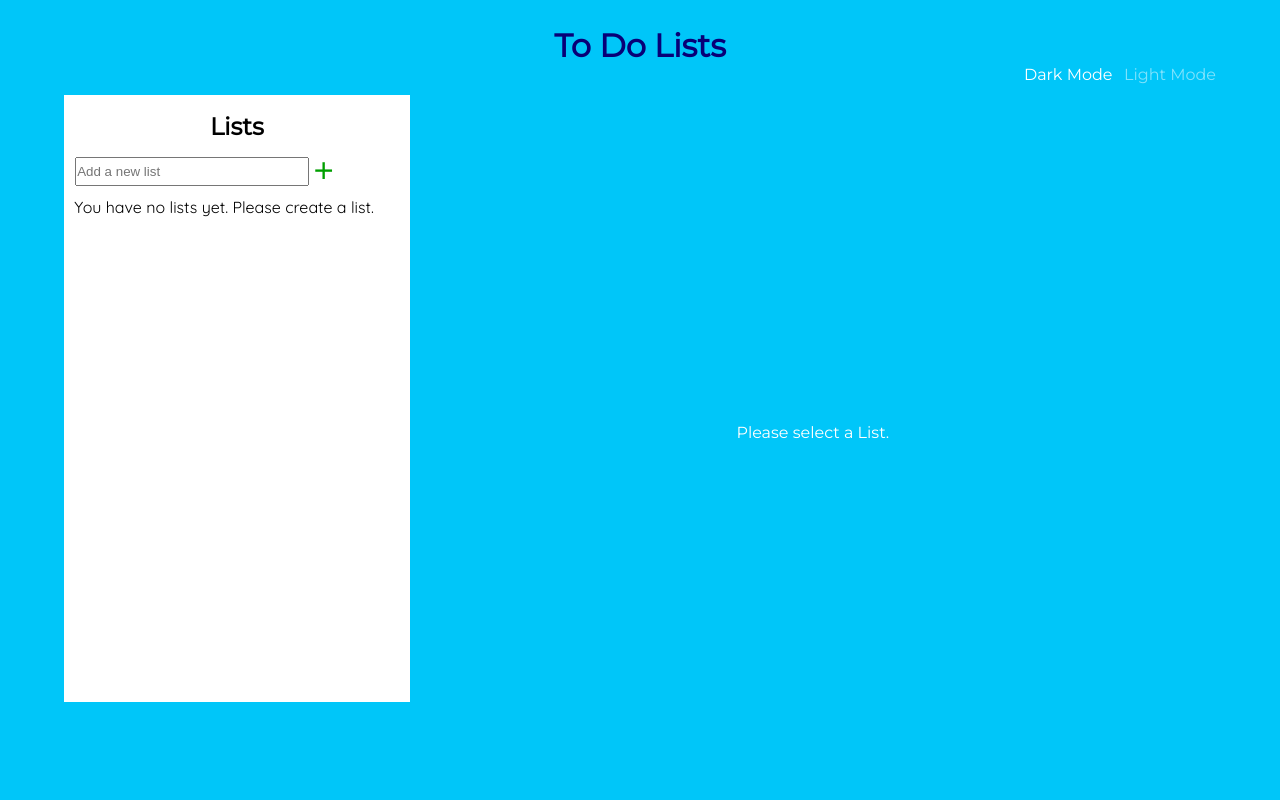
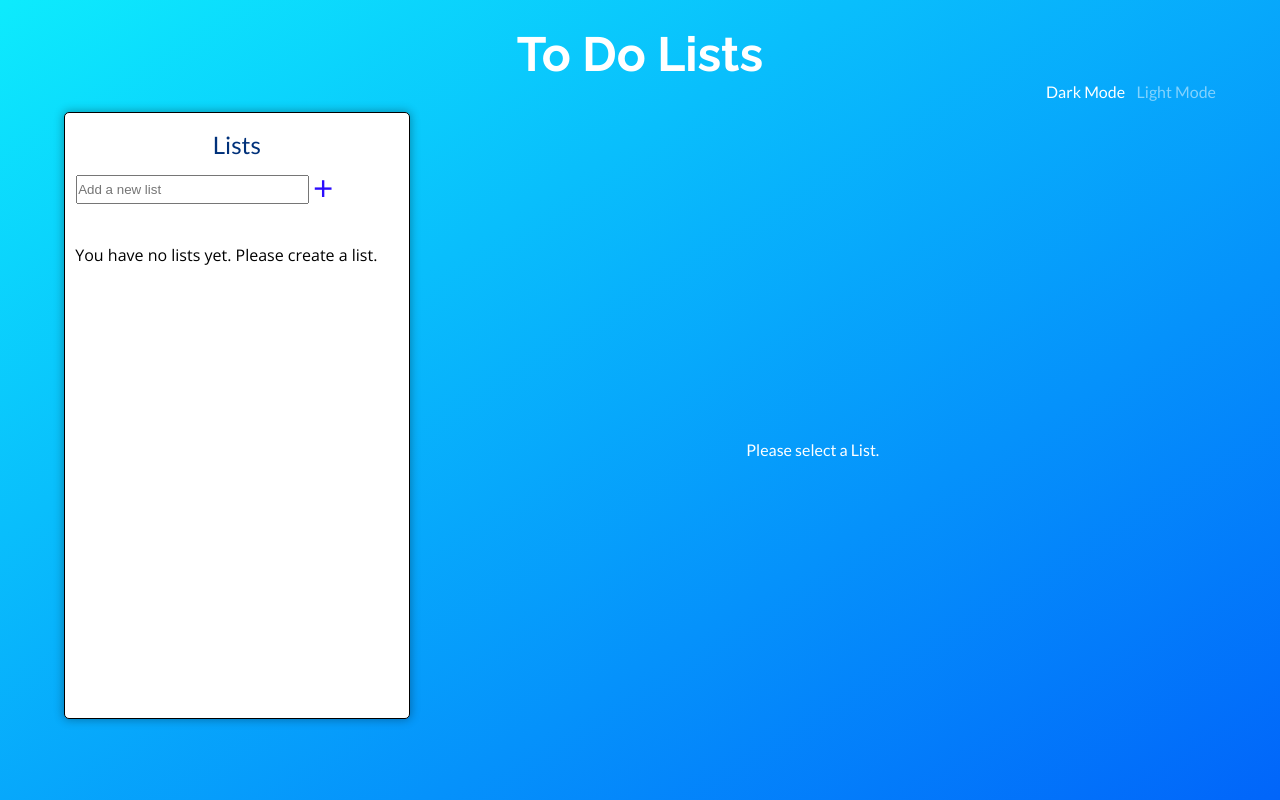
Before and after one commit to JillBirchall/to-do-lists, a React (Create React App) app: page / in a window 1280 px wide. Built offline with nearby package versions, Linux system fonts and the light colour scheme.

Commit message:
Changed colours, added scrollbar styling

```diff
--- a/package.json
+++ b/package.json
@@ -8,6 +8,7 @@
     "@testing-library/user-event": "^12.8.3",
     "react": "^17.0.1",
     "react-dom": "^17.0.1",
+    "react-icons": "^4.2.0",
     "react-scripts": "4.0.3",
     "uuid": "^8.3.2",
     "web-vitals": "^1.1.0"
--- a/public/index.html
+++ b/public/index.html
@@ -27,7 +27,15 @@
     <title>React App</title>
     <link rel="preconnect" href="https://fonts.gstatic.com" />
     <link
-      href="https://fonts.googleapis.com/css2?family=Montserrat&family=Quicksand&display=swap"
+      href="https://fonts.googleapis.com/css2?family=Open+Sans&display=swap"
+      rel="stylesheet"
+    />
+    <link
+      href="https://fonts.googleapis.com/css2?family=Lato&display=swap"
+      rel="stylesheet"
+    />
+    <link
+      href="https://fonts.googleapis.com/css2?family=Raleway:wght@700&display=swap"
       rel="stylesheet"
     />
     <link
--- a/src/App.css
+++ b/src/App.css
@@ -6,36 +6,55 @@ Variables
 
 :root {
   --background-colour: #00c6f9;
-  --main-heading-colour: rgb(8, 0, 119);
-  --list-background-colour: white;
-  --toggle-button-colour: #0332cb;
-  --delete-all-btn-colour: #ff2c2c;
-  --delete-completed-btn-colour: #ff8000;
-  --heading-font-family: "Montserrat", sans-serif;
-  --list-item-font-family: "Quicksand", sans-serif;
-  --green-icon-colour: #009f00;
-  --list-hover-colour: #a9bbf7;
+  --background-gradient: linear-gradient(to top left, #0165fa, #0debfd);
+  --main-heading-colour: rgb(255, 255, 255);
+  --list-background-colour: rgba(255, 255, 255);
+  --toggle-button-colour: #2c0dfd;
+  --delete-all-btn-colour: #ff0037;
+  --delete-completed-btn-colour: #9600fa;
+  --title-font-family: "Raleway", sans-serif;
+  --heading-font-family: "Lato", sans-serif;
+  --list-item-font-family: "Open Sans", sans-serif;
+  --add-icon-colour: #2c0dfd;
+  --list-hover-colour: rgba(77, 148, 255, 0.5);
   --text-colour: black;
-  --edit-icon-colour: rgb(0, 38, 119);
-  --delete-icon-colour: rgb(0, 38, 119);
-  --selected-list-colour: rgb(25, 0, 255);
-  --list-names-menu-colour: rgb(98, 245, 255);
+  --edit-icon-colour: #2c0dfd;
+  --delete-icon-colour: #2c0dfd;
+  --selected-list-colour: #0b29e3;
+  --list-names-menu-colour: rgb(203, 224, 255);
+  --container-box-shadow: 0 0 10px 1px rgb(0, 0, 0, 0.3);
+  --container-border: 1px solid rgb(0, 0, 0);
+  --sub-heading-colour: #2c0dfd;
+  --heading-colour: #00317a;
+  --scrollbar-thumb-colour: #2c0dfd;
+  --scrollbar-thumb-hover-colour: #00c0fa;
 }
 
 .dark-mode {
-  --background-colour: #333333;
-  --main-heading-colour: rgb(101, 206, 255);
-  --list-background-colour: rgb(8, 8, 8);
+  --background-colour: #2c2a2a;
+  --background-gradient: linear-gradient(
+    to top left,
+    rgb(44, 44, 44),
+    rgb(0, 62, 87)
+  );
+  --main-heading-colour: rgb(255, 255, 255);
+  --list-background-colour: rgb(0, 0, 0);
   --toggle-button-colour: #0332cb;
-  --delete-all-btn-colour: #ff2c2c;
-  --delete-completed-btn-colour: #ff8000;
-  --green-icon-colour: #00ff00;
+  --delete-all-btn-colour: #ff00b3;
+  --delete-completed-btn-colour: #5900ff;
+  --add-icon-colour: #00ffaa;
   --list-hover-colour: #0059ff;
   --text-colour: white;
   --edit-icon-colour: rgb(0, 195, 255);
   --delete-icon-colour: rgb(0, 195, 255);
   --selected-list-colour: rgb(0, 255, 255);
-  --list-names-menu-colour: rgb(105, 105, 105);
+  --list-names-menu-colour: rgb(66, 66, 66);
+  --container-box-shadow: 0 0 10px 1px rgba(250, 250, 250, 0.342);
+  --container-border: 1px solid rgb(255, 255, 255);
+  --sub-heading-colour: #0debfd;
+  --heading-colour: #0dfd69;
+  --scrollbar-thumb-colour: #0d61fd;
+  --scrollbar-thumb-hover-colour: #0debfd;
 }
 
 /*
@@ -63,6 +82,7 @@ Main Layout
 
 .main-container {
   background-color: var(--background-colour);
+  background-image: var(--background-gradient);
   height: 100vh;
   width: 100vw;
   padding: 2% 5% 2% 5%;
@@ -88,6 +108,10 @@ List Names Menu
   background-color: var(--list-background-colour);
   display: flex;
   flex-direction: column;
+  box-shadow: var(--container-box-shadow);
+  border-radius: 5px;
+  border: var(--container-border);
+  position: relative;
 }
 
 .list-name-container {
@@ -99,6 +123,7 @@ List Names Menu
 }
 
 .lists {
+  height: 70%;
   overflow-y: scroll;
 }
 
@@ -143,6 +168,9 @@ Current List
   grid-template-columns: repeat(2, 1fr);
   grid-template-rows: 1fr 10fr 2fr;
   grid-template-areas: "listname listname" "todolist completed" "deletebuttons deletebuttons";
+  box-shadow: var(--container-box-shadow);
+  border-radius: 5px;
+  border: var(--container-border);
 }
 
 .current-list-name {
@@ -170,6 +198,7 @@ Current List
   margin-top: 1rem;
   height: 90%;
   overflow-y: scroll;
+  -webkit-overflow-scrolling: touch;
 }
 
 .list-name {
@@ -200,13 +229,24 @@ Headings and Text
 .main-heading {
   color: var(--main-heading-colour);
   margin: 0px 5px;
+  font-family: var(--title-font-family);
+  text-align: center;
+  font-size: 3rem;
 }
 
-.main-heading,
 .heading,
 .sub-heading {
   text-align: center;
   font-family: var(--heading-font-family);
+  font-weight: 400;
+}
+
+.heading {
+  color: var(--heading-colour);
+}
+
+.sub-heading {
+  color: var(--sub-heading-colour);
 }
 
 .list-names-heading {
@@ -222,6 +262,9 @@ Headings and Text
   color: var(--text-colour);
   font-family: var(--list-item-font-family);
   margin: 3%;
+  position: absolute;
+  top: 20%;
+  text-align: center;
 }
 
 .todo-item-text {
@@ -320,7 +363,7 @@ Icons
 }
 
 .add-icon {
-  color: var(--green-icon-colour);
+  color: var(--add-icon-colour);
   font-size: 1.8em;
 }
 
@@ -365,6 +408,29 @@ Text Input Boxes
   width: 70%;
   margin-left: 1rem;
   padding: 0.5rem;
+}
+
+/*
+===============
+Scroll Bar
+===============
+*/
+
+::-webkit-scrollbar {
+  width: 10px;
+}
+
+::-webkit-scrollbar-track {
+  background: var(--list-background-colour);
+}
+
+::-webkit-scrollbar-thumb {
+  background: var(--scrollbar-thumb-colour);
+  border-radius: 20px;
+}
+
+::-webkit-scrollbar-thumb:hover {
+  background: var(--scrollbar-thumb-hover-colour);
 }
 
 /*
--- a/src/CurrentList.js
+++ b/src/CurrentList.js
@@ -16,7 +16,7 @@ export const CurrentList = ({
 
   return (
     <div className="current-list-container">
-      <h2 className="current-list-name">{list.listName}</h2>
+      <h2 className="current-list-name heading">{list.listName}</h2>
       <div className="todolist">
         <div className="add-new-item">
           <AddItem placeholderText={"Add a new item"} addItem={addItem} />
--- a/src/ListName.js
+++ b/src/ListName.js
@@ -61,7 +61,7 @@ export const ListName = ({
           )}
         </div>
       </div>
-      <hr></hr>
+      {/* <hr></hr> */}
     </>
   );
 };
```
Also changed, not shown: 1 other file (tests, documents, lock files or other folders).
